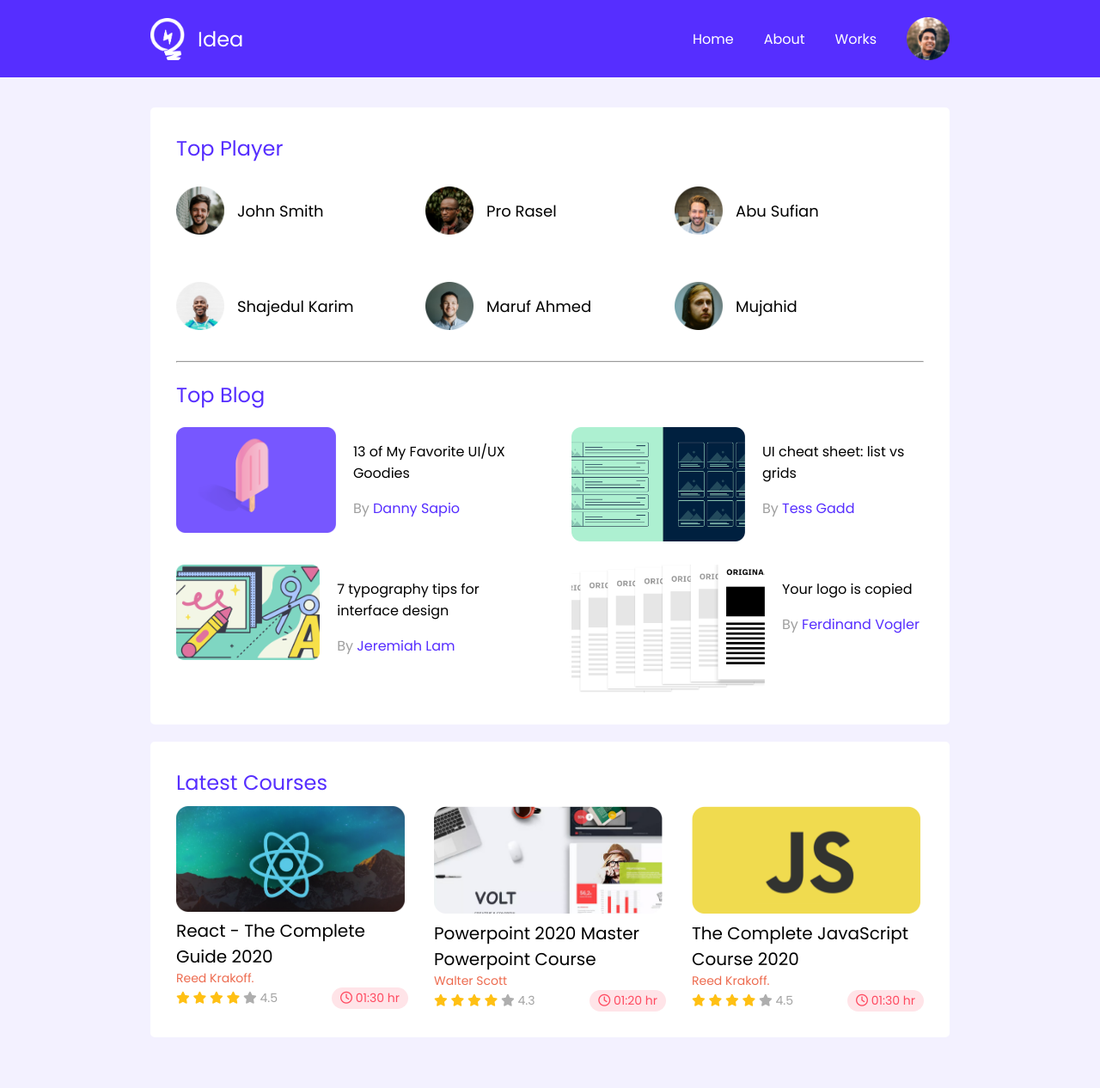
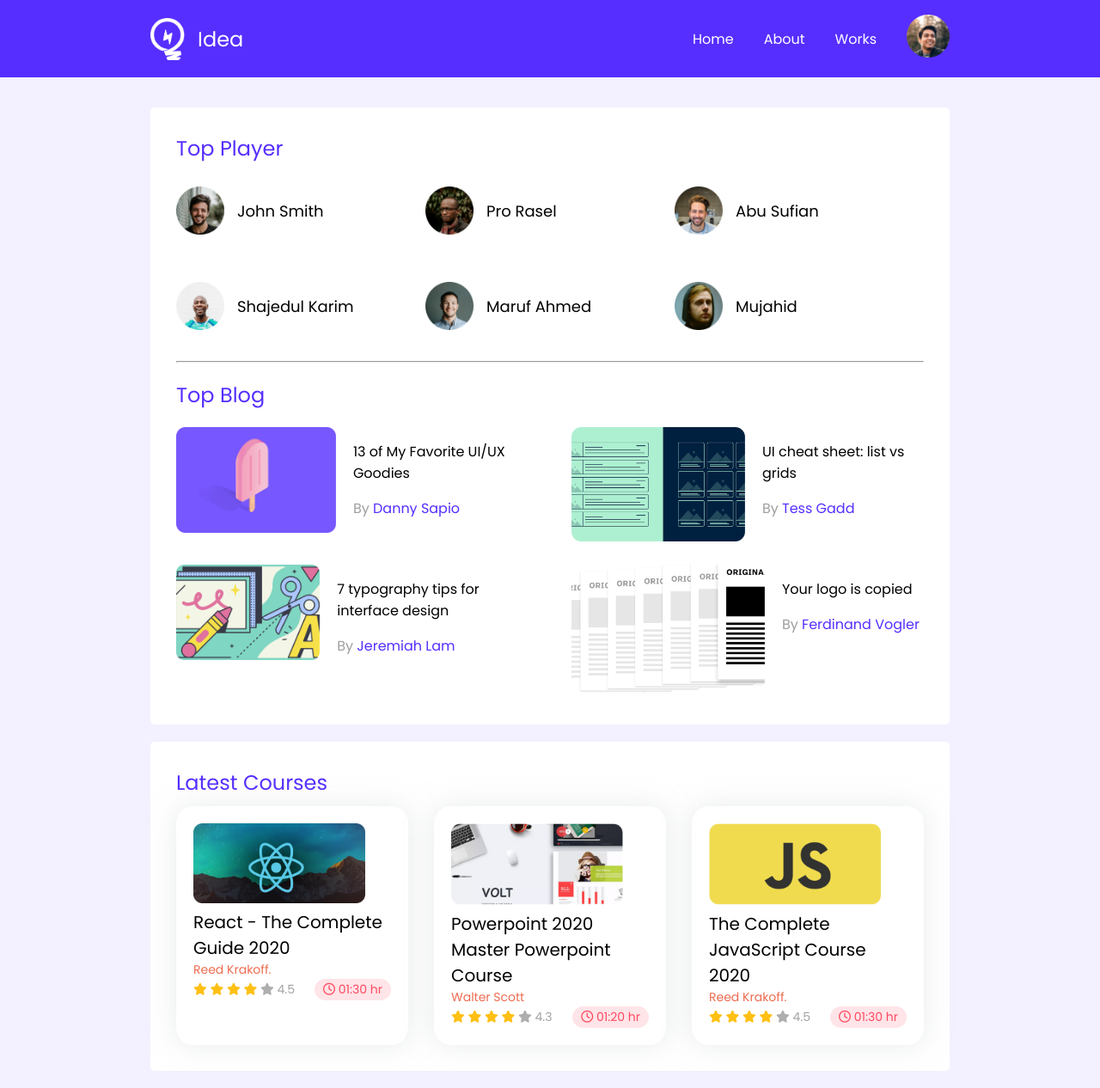
Before and after one commit to shariful-github/leader-board, a plain HTML site: page index.html in a window 1280 px wide. Shown: the whole page at 86% size. Before the commit the page ends 1227 px from the top, so only its background shows below. Drawn offline with Linux system fonts and the light colour scheme.

Commit message:
box shadow added

```diff
--- a/index.html
+++ b/index.html
@@ -24,7 +24,9 @@
                 <li><a href="">Works</a></li>
             </ul>
             <div class="profile">
-                <img src="images/icons/profile.png" alt="">
+                <a href="">
+                    <img src="images/icons/profile.png" alt="">
+                </a>
             </div>
         </div>
     </div>
--- a/styles/style.css
+++ b/styles/style.css
@@ -191,9 +191,14 @@ article {
     gap: 30px;
     margin-top: 10px;
 }
+.course{
+    border-radius: 20px;
+    box-shadow: 0px 0px 30px 0px rgba(210, 213, 216, 0.507);
+    padding: 20px;
+}
 
 .course_img_container {
-    width: 266px;
+    width: 200px;
 }
 
 .course_img_container img {
```
